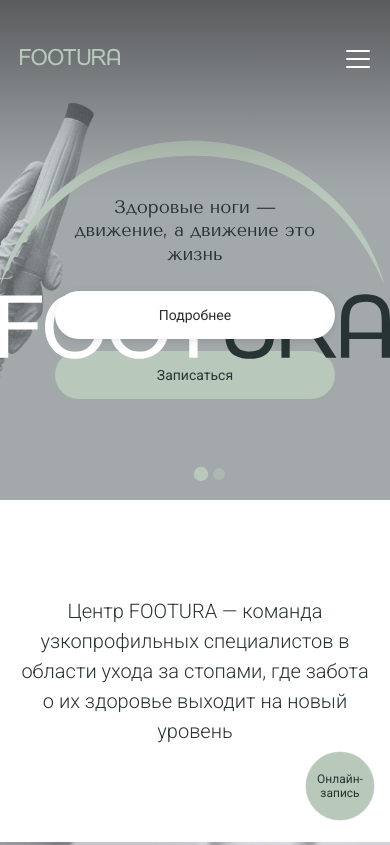
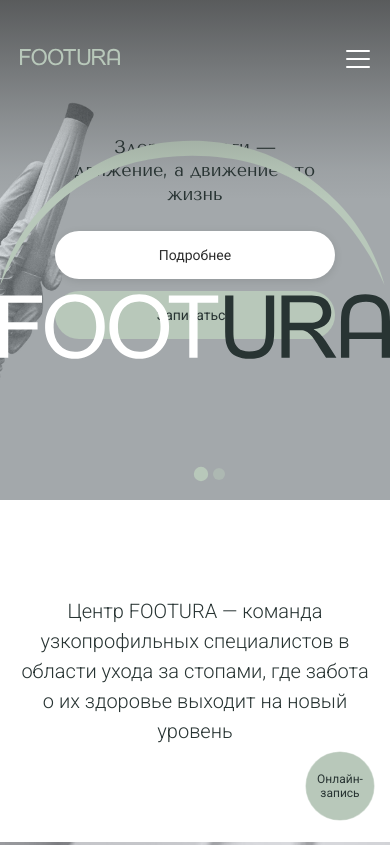
Before and after one commit to ArtemisZeep/Footora, a Next.js app: page / in a window 390 px wide. Shown: the top 845 px of the page. Built offline with nearby package versions, Linux system fonts and the light colour scheme.

Commit message:
🔄 Восстановлены исходные стили для логотипа и дуги в hero

```diff
--- a/src/styles/Hero.module.css
+++ b/src/styles/Hero.module.css
@@ -46,8 +46,8 @@
 }
 
 .logo {
-    margin-top: 100px !important;
-    margin-bottom: 20px !important;
+    margin-top: 40px;
+    margin-bottom: 20px;
   width: 838px;
   height: 316px;
 }
@@ -171,8 +171,8 @@
 
 
   .logo {
-    margin-top: 100px !important;
-    margin-bottom: 20px !important;
+    margin-top: 40px;
+    margin-bottom: 20px;
     width: 400px;
     height: 151px;
   }
@@ -223,15 +223,13 @@
   }
 
   .logo {
-    margin-top: 100px !important;
-    margin-bottom: 20px !important;
+    margin-top: 40px;
+    margin-bottom: 20px;
     width: 240px;
     height: 135px;
   }
 
   .logo2 {
-    margin-top: 100px !important;
-    margin-bottom: 20px !important;
     width: 240px;
     height: 91px;
   }
@@ -284,8 +282,8 @@
 
 
   .logo {
-    margin-top: 100px !important;
-    margin-bottom: 20px !important;
+    margin-top: 40px;
+    margin-bottom: 20px;
     width: 200px;
     height: 76px;
   }
```
